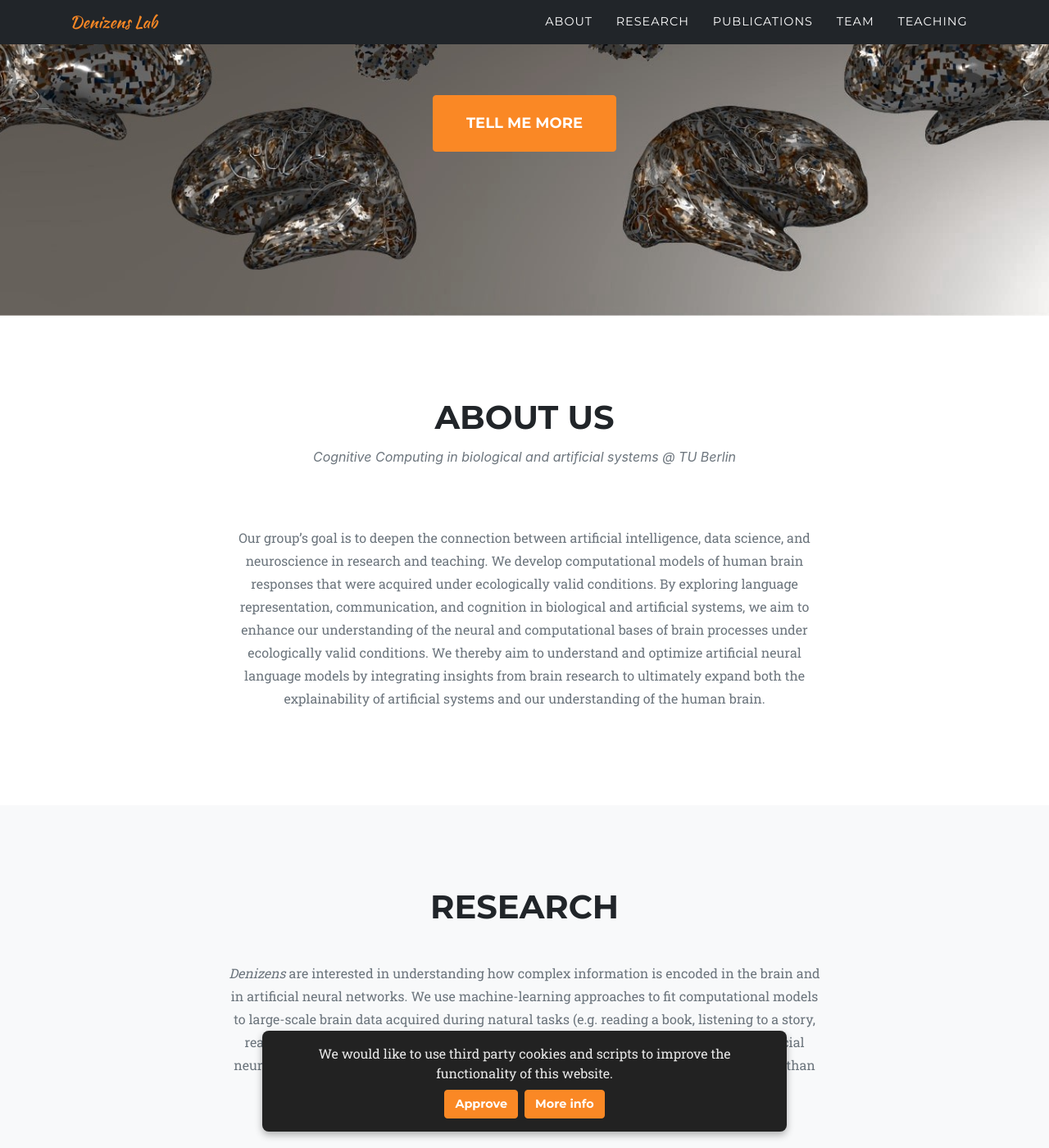
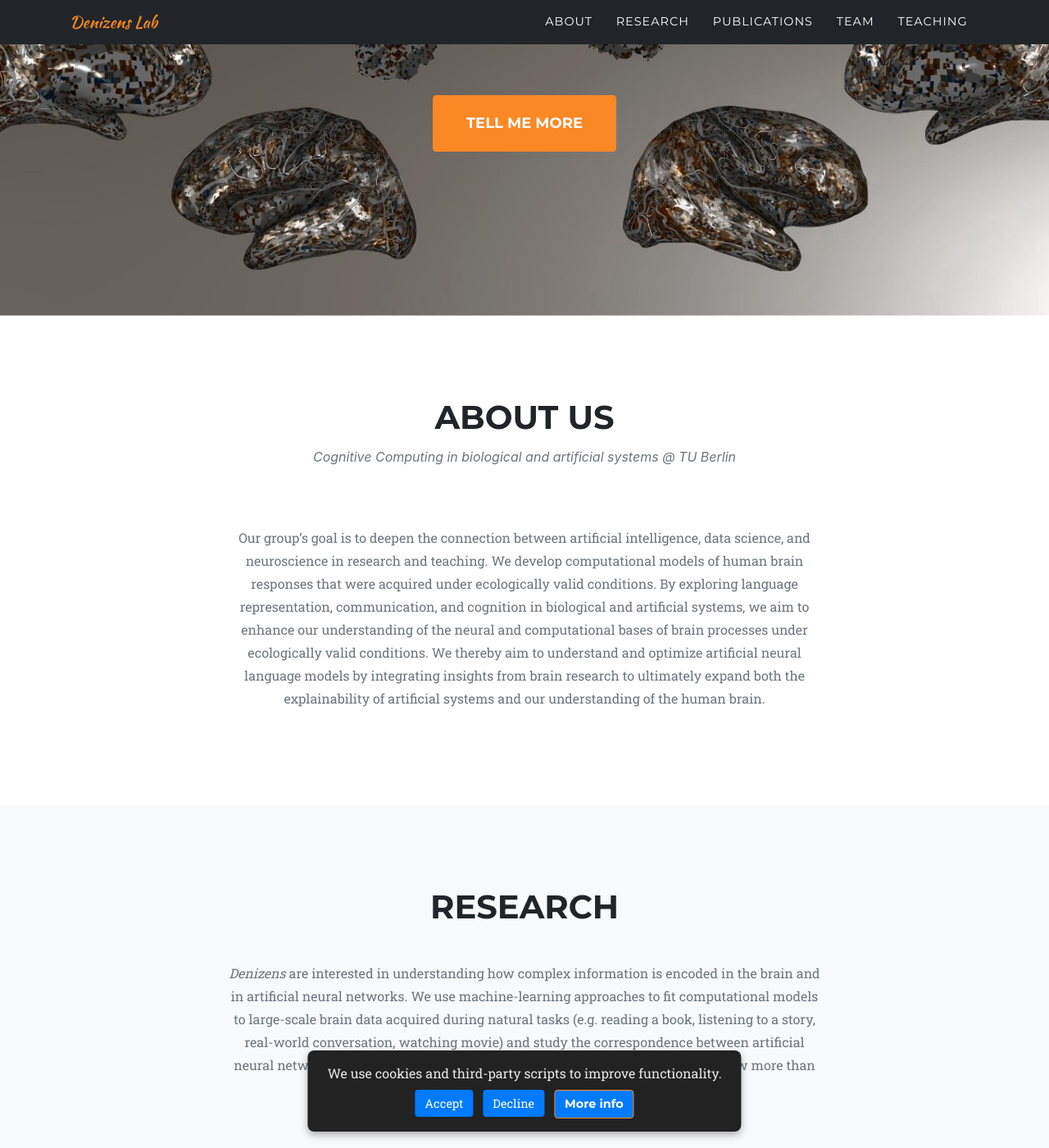
Before and after one commit to denizenslab/denizenslab.github.io, a Jekyll site: the page built from index.md, in a window 1280 px wide and 1400 px high, scrolled down 497 px. Shown: the whole window at 82% size. Built offline with Jekyll 4.4.1, drawn with Linux system fonts in a browser that asks for light colours; some web fonts are replaced; part of the change alters nothing that is shown.

```diff
--- a/_config.yml
+++ b/_config.yml
@@ -30,6 +30,8 @@ locale: "en-US" # See available languages in _data/sitetext.yml
 analytics:
   google: #Google Analytics tracking code here
 
+google_analytics: ENV_GA_TOKEN
+
 collections:
   portfolio:
   team:
--- a/_includes/cookie-consent.html
+++ b/_includes/cookie-consent.html
@@ -1,3 +1,10 @@
+
+{% assign ga_id = site.google_analytics %}
+{% if ga_id == "ENV_GA_TOKEN" %}
+  {% assign ga_id = site.env.GA_TOKEN %}
+{% endif %}
+
+<!-- Cookie Consent Banner -->
 <style>
     #cookie-notice {
         position: fixed;
@@ -13,27 +20,23 @@
         display: none;
         box-shadow: 0 4px 10px rgba(0,0,0,0.3);
     }
-
     #cookie-notice span {
         display: block;
         margin-bottom: 0.5rem;
     }
-
     #cookie-notice a {
         display: inline-block;
         margin: 0 0.25rem;
         padding: 0.35rem 0.75rem;
-
+        background-color: #007bff;
         color: #fff;
         text-decoration: none;
         border-radius: 4px;
         font-size: 0.9rem;
     }
-
     #cookie-notice a:hover {
         background-color: #0056b3;
     }
-
     @media (max-width: 767px) {
         #cookie-notice {
             width: 90%;
@@ -43,56 +46,12 @@
     }
 </style>
 
-<div id="cookie-notice"><span>We would like to use third party cookies and scripts to improve the functionality of this website.</span><a id="cookie-notice-accept" class="btn btn-primary btn-sm">Approve</a><a href="/privacy" class="btn btn-primary btn-sm">More info</a></div>
-<script>
-    function createCookie(name,value,days) {
-        var expires = "";
-        if (days) {
-            var date = new Date();
-            date.setTime(date.getTime() + (days*24*60*60*1000));
-            expires = "; expires=" + date.toUTCString();
-        }
-        document.cookie = name + "=" + value + expires + "; path=/";
-    }
-    function readCookie(name) {
-        var nameEQ = name + "=";
-        var ca = document.cookie.split(';');
-        for(var i=0;i < ca.length;i++) {
-            var c = ca[i];
-            while (c.charAt(0)==' ') c = c.substring(1,c.length);
-            if (c.indexOf(nameEQ) == 0) return c.substring(nameEQ.length,c.length);
-        }
-        return null;
-    }
-    function eraseCookie(name) {
-        createCookie(name,"",-1);
-    }
-
-    if(readCookie('cookie-notice-dismissed')=='true') {
- console.log('Cookie notice dismissed');
-
-var ga = document.createElement('script');
-    ga.src = 'https://www.googletagmanager.com/gtag/js?id=REDACTED';
-    ga.async = true;
-    document.head.appendChild(ga);
-
-    ga.onload = function() {
-        window.dataLayer = window.dataLayer || [];
-        function gtag(){dataLayer.push(arguments);}
-        gtag('js', new Date());
-        gtag('config', 'REDACTED');
-    };
-
-    } else {
-        document.getElementById('cookie-notice').style.display = 'block';
-    }
-    document.getElementById('cookie-notice-accept').addEventListener("click",function() {
-        createCookie('cookie-notice-dismissed','true',31);
-        document.getElementById('cookie-notice').style.display = 'none';
-        location.reload();
-    });
-
-</script>
+<div id="cookie-notice">
+    <span>We use cookies and third-party scripts to improve functionality.</span>
+    <a id="cookie-notice-accept">Accept</a>
+    <a id="cookie-notice-decline">Decline</a>
+    <a href="/privacy" class="btn btn-primary btn-sm">More info</a>
+</div>
 
 <!-- GDPR Modal -->
 <style>
@@ -139,7 +98,61 @@ var ga = document.createElement('script');
 </div>
 
 <script>
-document.addEventListener("DOMContentLoaded", function() {
+function createCookie(name,value,days) {
+    var expires = "";
+    if (days) {
+        var date = new Date();
+        date.setTime(date.getTime() + (days*24*60*60*1000));
+        expires = "; expires=" + date.toUTCString();
+    }
+    document.cookie = name + "=" + value + expires + "; path=/";
+}
+function readCookie(name) {
+    var nameEQ = name + "=";
+    var ca = document.cookie.split(';');
+    for(var i=0;i < ca.length;i++) {
+        var c = ca[i];
+        while (c.charAt(0)==' ') c = c.substring(1,c.length);
+        if (c.indexOf(nameEQ) == 0) return c.substring(nameEQ.length,c.length);
+    }
+    return null;
+}
+function loadGA() {
+    if (!GA_MEASUREMENT_ID) return;
+    var ga = document.createElement('script');
+    ga.src = 'https://www.googletagmanager.com/gtag/js?id=' + GA_MEASUREMENT_ID;
+    ga.async = true;
+    document.head.appendChild(ga);
+
+    ga.onload = function() {
+        window.dataLayer = window.dataLayer || [];
+        function gtag(){dataLayer.push(arguments);}
+        gtag('js', new Date());
+        gtag('config', GA_MEASUREMENT_ID);
+    };
+}
+
+document.addEventListener("DOMContentLoaded", function () {
+    // Cookie Banner Logic
+    const notice = document.getElementById('cookie-notice');
+    if (readCookie('cookie-consent') === 'accepted') {
+        loadGA();
+    } else if (readCookie('cookie-consent') !== 'declined') {
+        notice.style.display = 'block';
+    }
+
+    document.getElementById('cookie-notice-accept').addEventListener("click", function() {
+        createCookie('cookie-consent','accepted',365);
+        notice.style.display = 'none';
+        loadGA();
+    });
+
+    document.getElementById('cookie-notice-decline').addEventListener("click", function() {
+        createCookie('cookie-consent','declined',365);
+        notice.style.display = 'none';
+    });
+
+    // GDPR Modal Logic
     const modal = document.getElementById("gdpr-modal");
     const openModal = document.querySelector("#cookie-notice a[href='/privacy']");
     const closeModal = document.querySelector(".close-modal");
```
